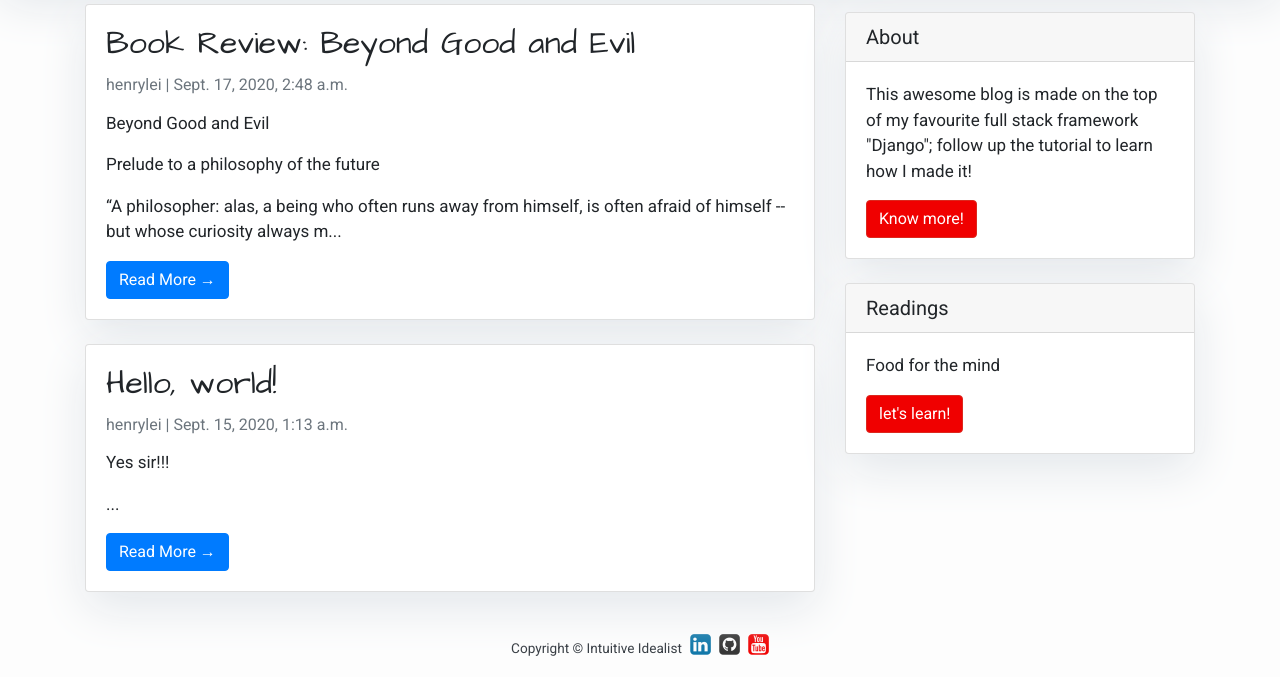
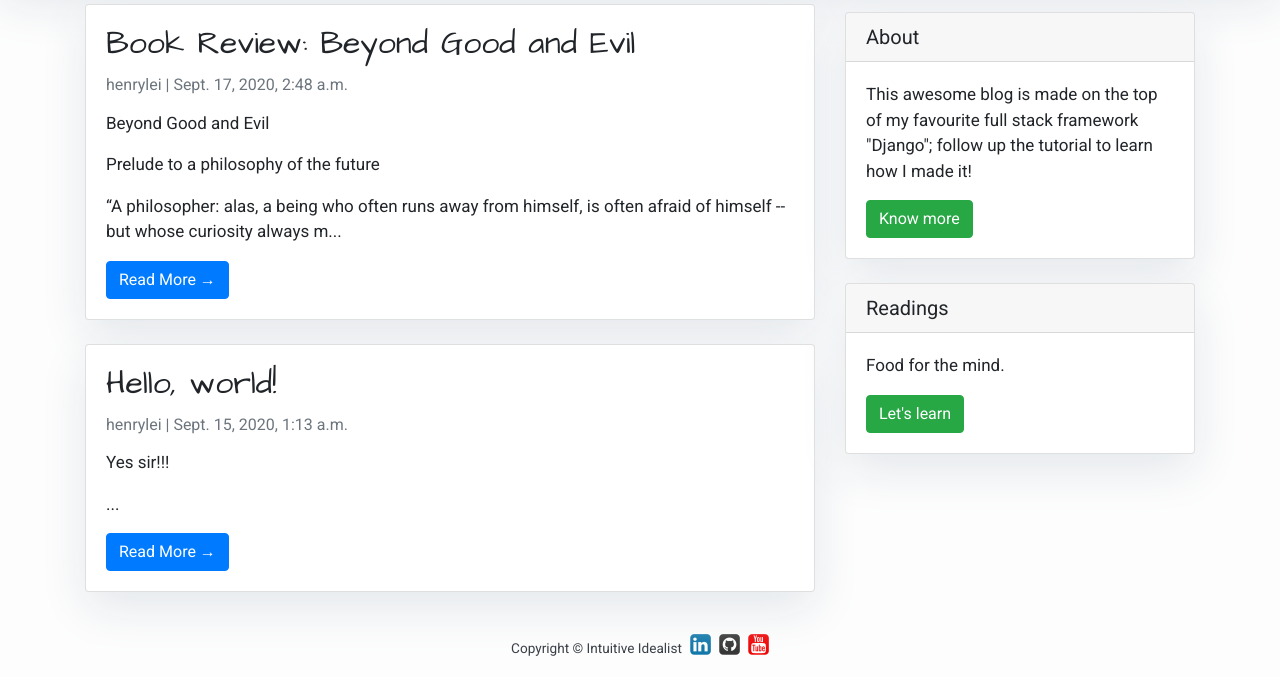
Before and after one commit to henrylei2000/mysite, a Django app: page / in a window 1280 px wide. Shown: the part 212-889 px from the top of the page. Run offline with Django 3.2, Linux system fonts and the light colour scheme; data comes from the database, SQL or seed files in the repository; some libraries are stand-ins or nearby versions.

Commit message:
layout change

```diff
--- a/blog/templates/sidebar.html
+++ b/blog/templates/sidebar.html
@@ -12,16 +12,16 @@
         <div class="card-body">
             <p class="card-text">This awesome blog is made on the top of my favourite full stack framework "Django"; follow up the tutorial to learn how I made it!</p>
             <a href="https://djangocentral.com/building-a-blog-application-with-django"
-               class="btn btn-danger">Know more!</a>
+               class="btn btn-success">Know more</a>
         </div>
     </div>
 
     <div class="card my-4">
         <h5 class="card-header">Readings</h5>
         <div class="card-body">
-            <p class="card-text"> Food for the mind</p>
+            <p class="card-text">Food for the mind.</p>
             <a href="/book-review-beyond-good-and-evil"
-               class="btn btn-danger">let's learn!</a>
+               class="btn btn-success">Let's learn</a>
         </div>
     </div>
 </div>
```
